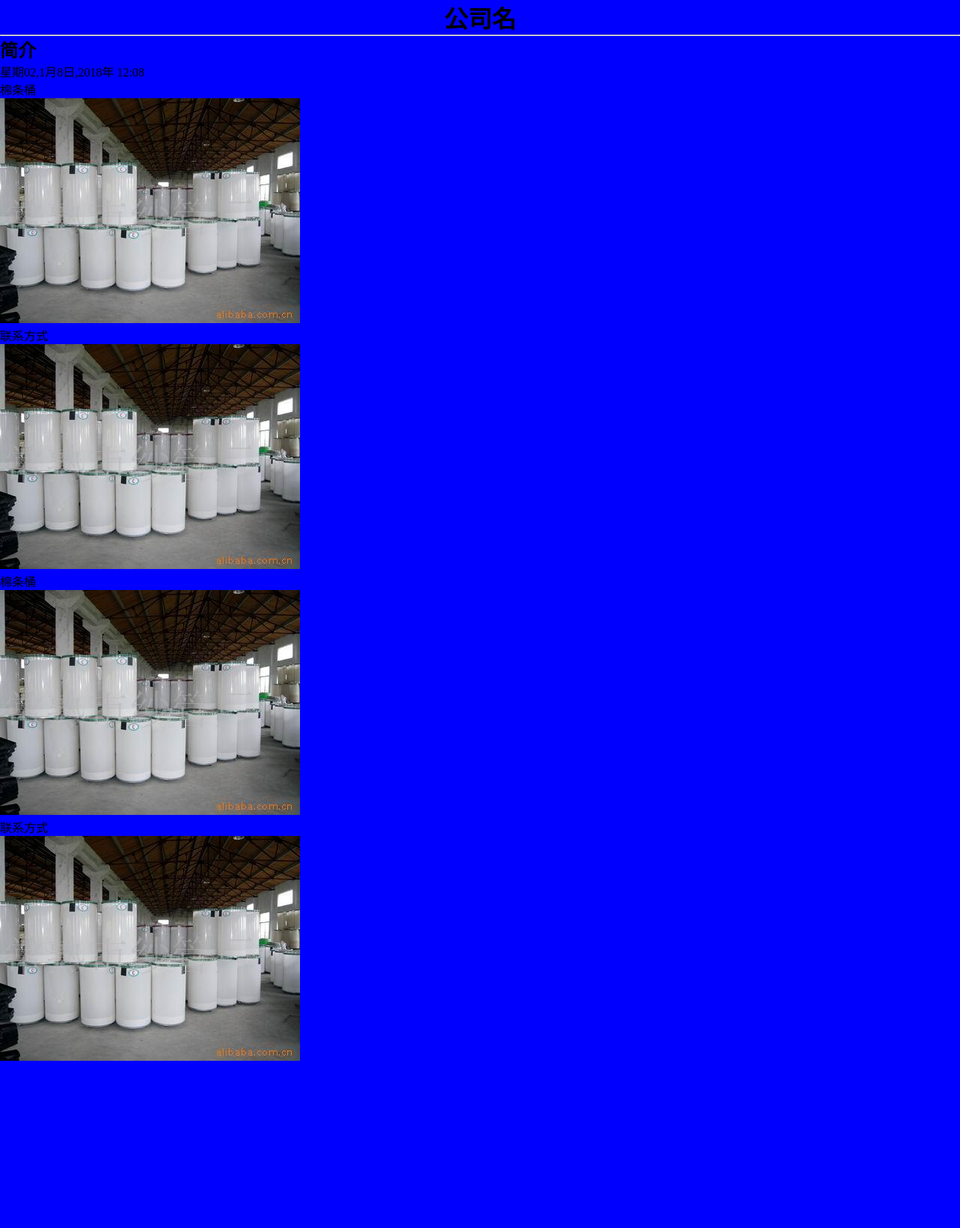
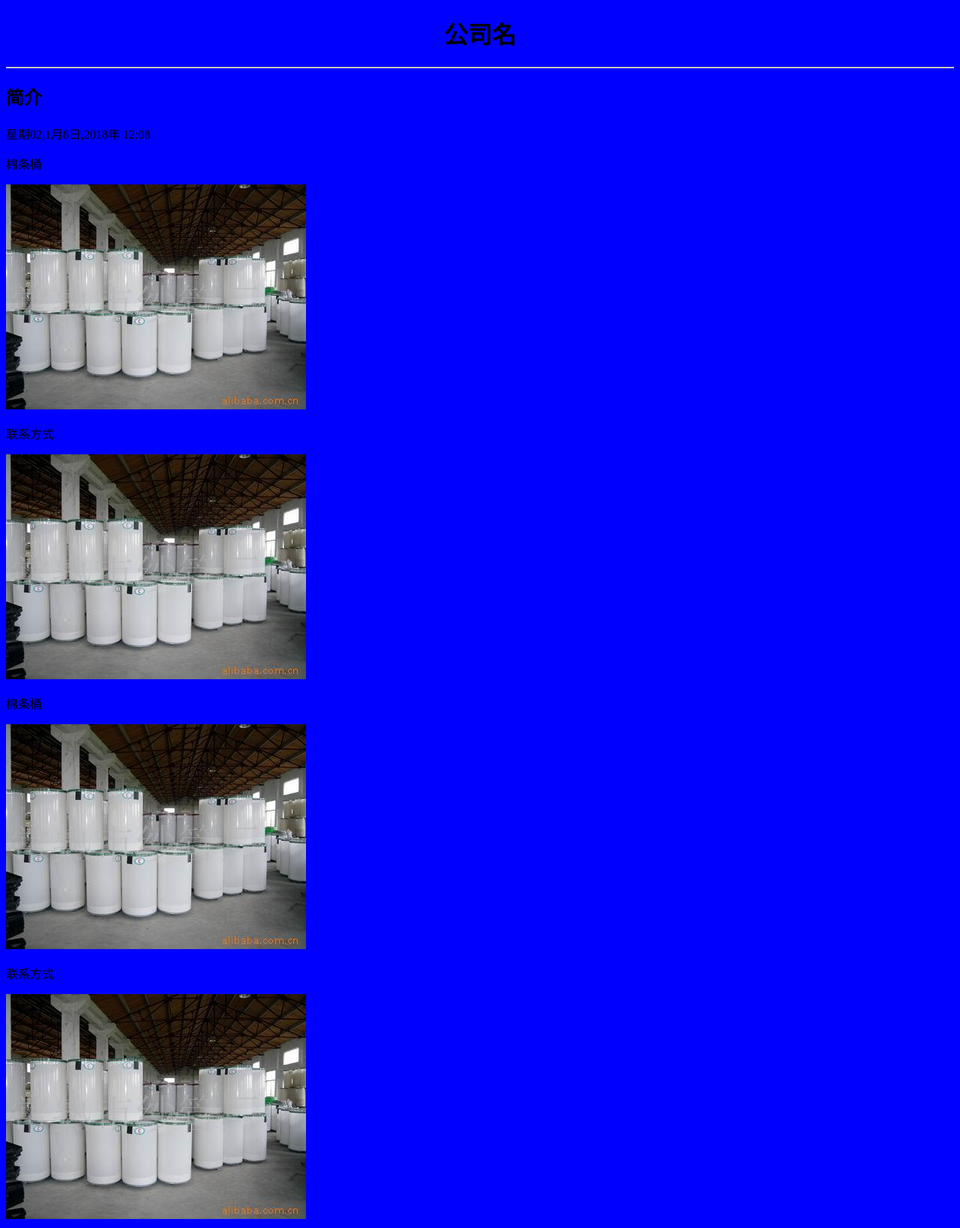
Before and after one commit to daizhipeng0829/daizhipeng0829.github.io, a PHP site: page / in a window 1280 px wide. Shown: the whole page at 75% size. Before the commit the page ends 1415 px from the top, so only its background shows below. Run offline with PHP 8.4, Linux system fonts and the light colour scheme.

Commit message:
Initial commit

```diff
--- a/canvas.css
+++ /dev/null
@@ -1,5 +0,0 @@
-* { margin: 0; padding: 0; }
-
- html, body { height: 100%; width: 100%; }
-
- canvas { display: block; }
--- a/index.php
+++ b/index.php
@@ -4,7 +4,7 @@
   <meta charset="utf-8">
   <title>test</title>
   <script src='OSC.js'></script>
-  <link href="canvas.css"rel="stylesheet" type="text/css">
+
   </head>
   <body bgcolor="blue">
 
```
